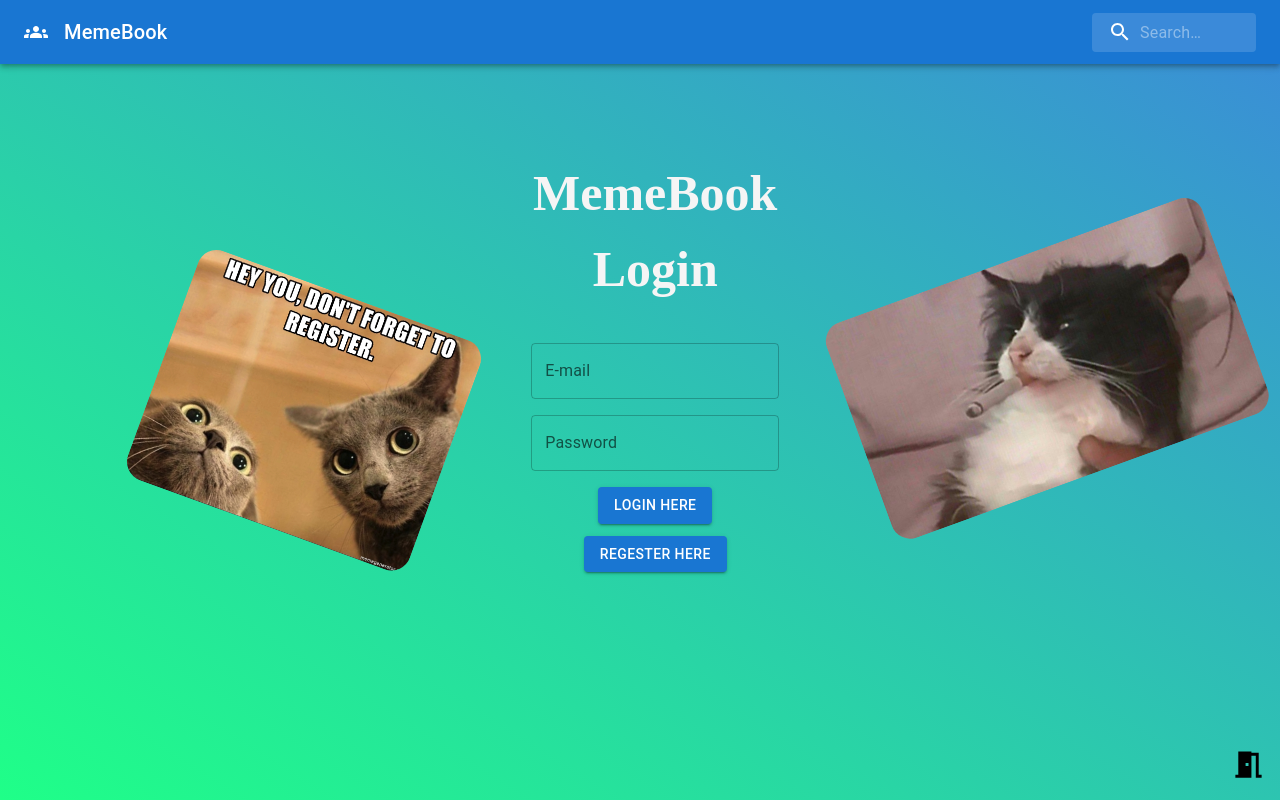
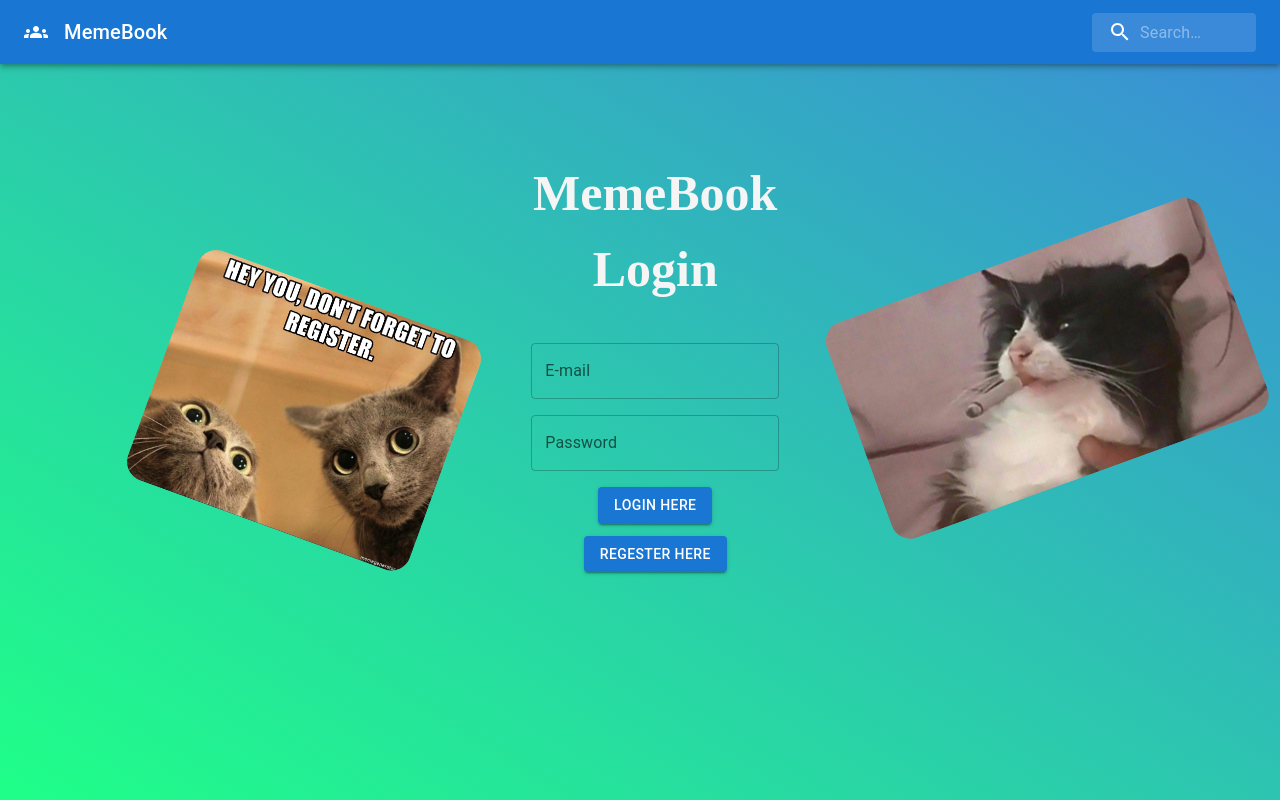
Before and after one commit to BrandonMCarlson/Socialmediauserstory-Front-End, a React (Create React App) app: page / in a window 1280 px wide. Shown: the top 800 px of the page. Built offline with nearby package versions, Linux system fonts and the light colour scheme; no server answers; a web font is replaced by a local one.

Commit message:
fix logout showing when no user present

```diff
--- a/src/App.jsx
+++ b/src/App.jsx
@@ -2,9 +2,6 @@ import "./App.css";
 import React, { useState, useEffect } from "react";
 import { Routes, Link, Route, useParams, useNavigate } from "react-router-dom";
 import axios from "axios";
-import Post from "./components/Post";
-import jwtDecode from "jwt-decode";
-import Welcome from "./components/pages/Welcome";
 import Profile from "./components/pages/Profile";
 import Login from "./components/pages/Login";
 import Register from "./components/pages/Register";
@@ -70,6 +67,7 @@ const getAllUsers = async () => {
 
   useEffect(() => {
     getAllUsers();
+    setUser({});
   }, []);
 
   return (
@@ -83,7 +81,7 @@ const getAllUsers = async () => {
           <Route path="profile" element={<Profile user={user} setUser={setUser} setProfile={setProfile} profile={profile} getAProfile={getAProfile} getFriends={getFriends} request={request} setRequest={setRequest} />}></Route>
         </Routes>
         <div className="footer-div">
-        {!user ? null : <MeetingRoomIcon onClick={()=>logoutUser()} fontSize="large"/>}
+        {!user._id ? null : <MeetingRoomIcon onClick={()=>logoutUser()} fontSize="large"/>}
       </div>
       </div>
 
```
